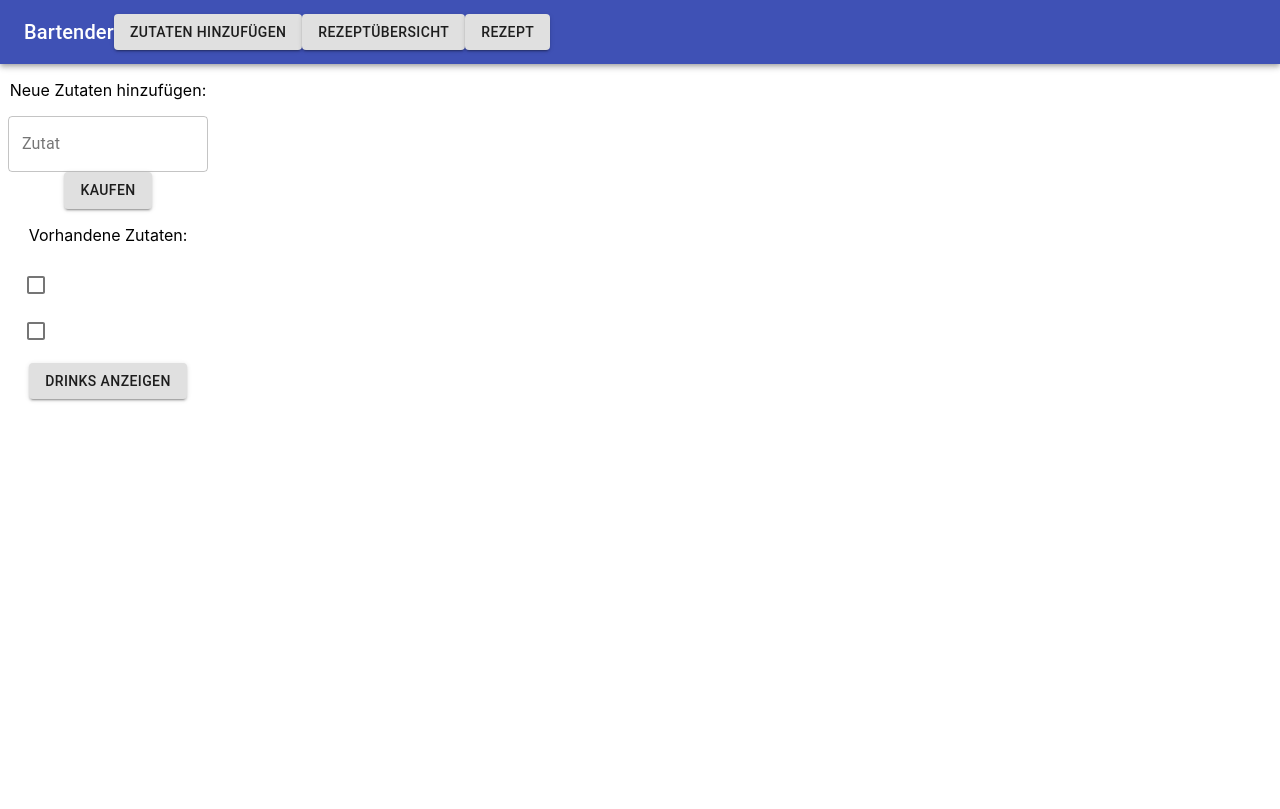
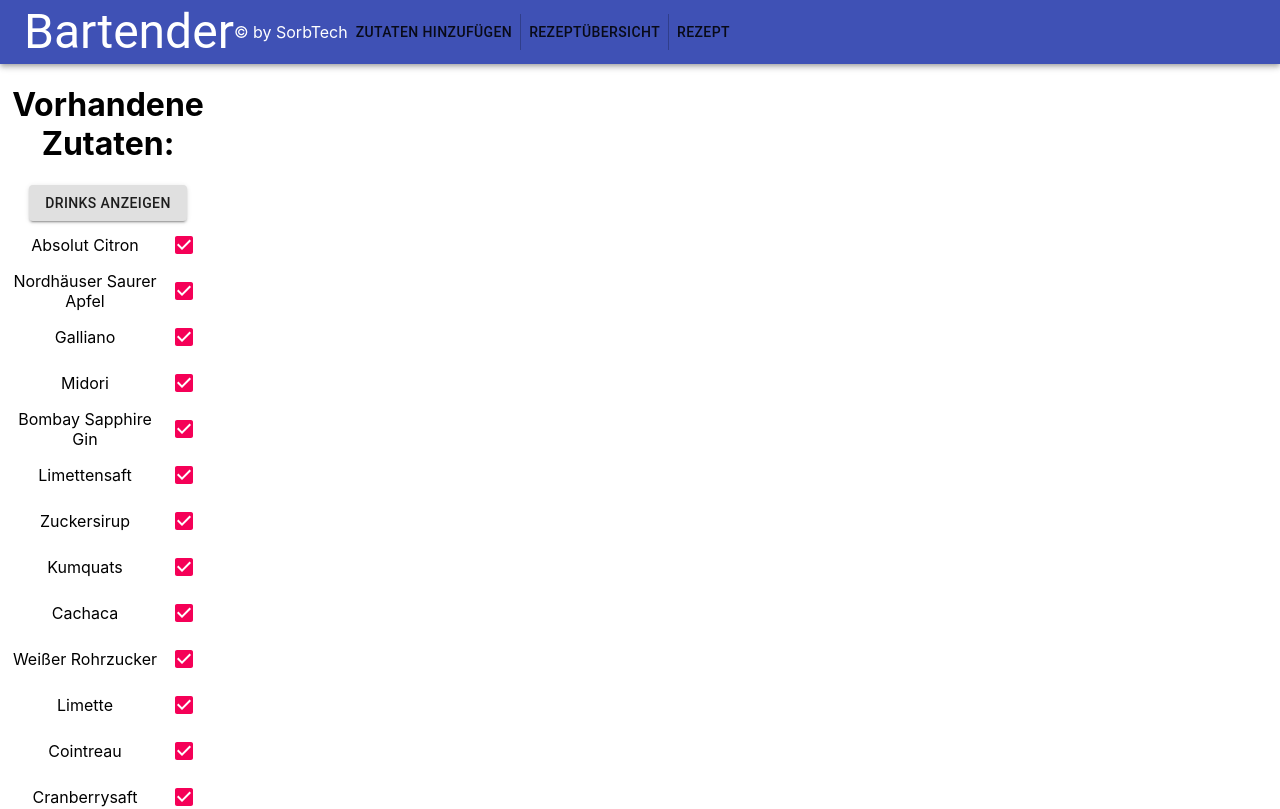
Before and after one commit to SimonScapan/WebProgrammingExam, a React (Create React App) app in the folder bartender/: page /Insert in a window 1280 px wide. Shown: the top 809 px of the page. Built offline with nearby package versions, Linux system fonts and the light colour scheme.

Commit message:
update State 25.01.2020 - 20:00 ... from now on continuing on the project

```diff
--- a/bartender/src/App.js
+++ b/bartender/src/App.js
@@ -1,3 +1,20 @@
+/*
+moje to do's:
+- přidawki přidać
+  - funkciju, kotriž mi jenož recepty pokaza, za kotrež mam přidawki
+    - za to funkciju, kiž pisa wšitke přidawki, kiž su wuzwolene
+    - hišće raz hladać, hač dyrbi checkbox być ... nječini wjele zmysła
+- přehlad receptow
+  - wšitke recepty pokazać, přidatnje hišće matching-rate za tym pisać
+  - snadź rjadowanje lisćiny po rjadom kak jara so přidawki hodźa
+  - jeli njeje match=100% dyrbi najprjedy hišće powěsć přindź, zo dyrbiš nakupować
+    - pak jednoru powěsć abo z ok kneflom
+- recept
+  - nadpisma maja so hišće napisać
+- powšitkownje
+  - styling
+*/
+
 import React, { Component } from 'react';
 import './App.css';
 import {BrowserRouter} from "react-router-dom";
@@ -58,7 +75,8 @@
       {Ingredient:"Ananassaft", selected:true},
       {Ingredient:"Crown Royal", selected:true},
     ],
-    activerecipe:0
+    activerecipe:0,
+    activeingredient:[],
   }
 
   addIngredientToState = (ingredient) => {
@@ -70,18 +88,24 @@
   }
 
   match = ()=>{
-    let array = [];
-    this.state.ingredients.map((value) => {array.push(value.Ingredient)});
+    let ingre = [];
+    this.state.ingredients.map((value) => {ingre.push(value.Ingredient)});
     let point;
+
     this.state.cocktails.forEach((element) => {
-      console.log(element.Ingredient);
-      console.log(array);
-      console.log(element.match);
-      point = element.Ingredient-array;
+      point = element.Ingredient == ingre;
       console.log(point);
-      //this.setState({element.match:point});
+    });
+
+    this.state.cocktails.forEach((element)=>{
+      var match = ingre.includes(this.state.cocktails[element.id].Ingredient);
+      //this.setState({cocktails[element.id].match:match})
+      console.log(this.state.cocktails[element.id].Ingredient);
+      console.log(ingre);
+      console.log(match);
     });
   }
+
 
 
   componentDidMount() {
@@ -92,7 +116,12 @@
     return (
       <div className="App">
         <BrowserRouter>
-          <Navigation state={this.state} addIngredient={this.addIngredientToState} changeActive={this.changeActiveRecipe}/>
+          <Navigation
+            state={this.state}
+            addIngredient={this.addIngredientToState}
+            changeActive={this.changeActiveRecipe}
+            match={this.match}
+          />
         </BrowserRouter>
       </div>
     );
--- a/bartender/src/Component/Insert/Insert.jsx
+++ b/bartender/src/Component/Insert/Insert.jsx
@@ -2,9 +2,9 @@
 import './Insert.css';
 
 import { makeStyles } from '@material-ui/core/styles';
-import TextField from '@material-ui/core/TextField';
 import Button from '@material-ui/core/Button';
 import Checkbox from '@material-ui/core/Checkbox';
+import {Link} from "react-router-dom";
 
 const useStyles = makeStyles(theme => ({
   root: {
@@ -20,11 +20,7 @@
   const classes = useStyles();
   let content=[];
 
-  console.log(input);
-
-
-  Object.values(input).forEach(element=>{
-    console.log(element)
+  Object.values(input.state).forEach(element=>{
     content.push(
       <tr>
         <td>
@@ -40,21 +36,14 @@
   return (
     <form className={classes.root} noValidate autoComplete="off">
       <div>
-        <p>Neue Zutaten hinzufügen: </p>
-        <TextField id="buy-ingredient" label="Zutat" variant="outlined" value={content.Insert} onChange={content.handleChange}/>
-        <Button variant="contained">Kaufen</Button>
-      </div>
-
-      <div>
-        <p>Vorhandene Zutaten:</p>
+        <h1>Vorhandene Zutaten:</h1>
+        <Button variant="contained" component={Link} to={'/Overview'} onClick={() => input.match()}>
+          Drinks anzeigen
+        </Button>
         <table className="contentTable">
           {content}
         </table>
       </div>
-
-      <div>
-        <Button variant="contained" href='/Overview'>Drinks anzeigen</Button>
-      </div>
     </form>
   );
 }
--- a/bartender/src/Component/Navigation/Navigation.jsx
+++ b/bartender/src/Component/Navigation/Navigation.jsx
@@ -9,6 +9,7 @@
 import Toolbar from '@material-ui/core/Toolbar';
 import Typography from '@material-ui/core/Typography';
 import Button from '@material-ui/core/Button';
+import ButtonGroup from '@material-ui/core/ButtonGroup';
 
 class Navigation extends React.Component {
 
@@ -17,15 +18,18 @@
             <div>
                 <AppBar position="static">
                     <Toolbar>
-                        <Typography variant="h6">Bartender</Typography>
-                        <Button variant="contained" component={Link} to={'/Insert'}>Zutaten hinzufügen</Button>
-                        <Button variant="contained" component={Link} to={'/Overview'}>Rezeptübersicht</Button>
-                        <Button variant="contained" component={Link} to={'/Recipe'}>Rezept</Button>
+                    <Typography variant="h3">Bartender</Typography>
+                    <Typography variant="h8">© by SorbTech</Typography>
+                    <ButtonGroup  variant="text" >
+                        <Button component={Link} to={'/Insert'}>Zutaten hinzufügen</Button>
+                        <Button component={Link} to={'/Overview'}>Rezeptübersicht</Button>
+                        <Button component={Link} to={'/Recipe'}>Rezept</Button>
+                        </ButtonGroup>
                     </Toolbar>
                 </AppBar>
 
               <Switch>
-                <Route path="/Insert" render={() => <Insert state={this.props.state.ingredients} insert={this.props.addIngredient} />} exact />
+                <Route path="/Insert" render={() => <Insert state={this.props.state.ingredients} match={this.props.match} />} exact />
                 <Route path="/Overview" render={() => <Overview state={this.props.state.cocktails} aktiv={this.props.changeActive} />} exact />
                 <Route path="/Recipe" render={() => <Recipe state={this.props.state.cocktails} aktiv={this.props.state.activerecipe} />} exact />
               </Switch>
--- a/bartender/src/Component/Overview/Overview.jsx
+++ b/bartender/src/Component/Overview/Overview.jsx
@@ -31,7 +31,6 @@
     )
   } );
 
-  console.log(content);
   return (
     <form>
       <div>
--- a/bartender/src/Component/Recipe/Head/Head.jsx
+++ b/bartender/src/Component/Recipe/Head/Head.jsx
@@ -1,9 +1,6 @@
 import React from 'react';
 
-
-
 export default function Head(props) {
-    console.log(props.state.Cocktail);
     let imag = require('../../pictures/'+props.state.Cocktail+'.jpg');
 
     return (
--- a/bartender/src/Component/Recipe/Step/Step.jsx
+++ b/bartender/src/Component/Recipe/Step/Step.jsx
@@ -6,7 +6,6 @@
     let ste=[];
     let input = props.state.Step;
 
-    console.log(props.state.Step);
     Object.values(input).map((step)=>{
         ste.push(
         <table>
```
